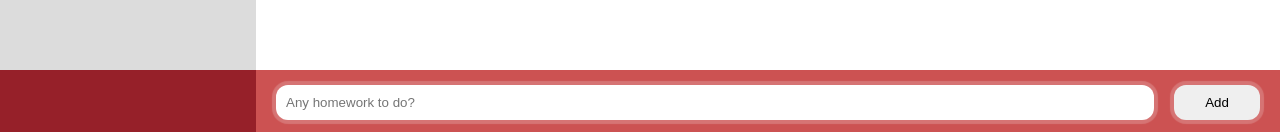
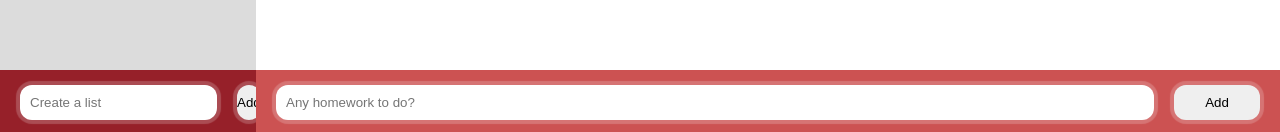
Before and after one commit to TeemuViikeri/tamk-group8-todo-frontend, a React (Create React App) app in the folder todo/: page / in a window 1280 px wide. Shown: the part 665-797 px from the top of the page. Built offline with nearby package versions, Linux system fonts and the light colour scheme; no server answers.

Commit message:
Implement adding lists

```diff
--- a/todo/src/App.js
+++ b/todo/src/App.js
@@ -108,6 +108,7 @@ class App extends Component {
           lists={this.state.lists}
           deleteList={this.deleteList}
           setList={this.setList}
+          addList={this.addList}
         />
         <div className={"main-container"}>
           <MainHeader name={this.getListNameById()} />
--- /dev/null
+++ b/todo/src/components/list/ListInput.js
@@ -0,0 +1,30 @@
+import React, { Component } from "react";
+
+class ListInput extends Component {
+  getListInputStyle = () => {
+    return {
+      flex: "10",
+      padding: "10px",
+      margin: "15px 20px",
+      boxShadow: "0px -0px 1px 4px rgba(255, 255, 255, .2)",
+      border: "none",
+      borderRadius: "12px",
+      color: "black",
+    };
+  };
+
+  render() {
+    return (
+      <input
+        type="text"
+        name="listName"
+        style={this.getListInputStyle()}
+        placeholder="Create a list"
+        value={this.props.listName}
+        onChange={this.props.onChange}
+      />
+    );
+  }
+}
+
+export default ListInput;
--- /dev/null
+++ b/todo/src/components/list/ListInputField.js
@@ -0,0 +1,38 @@
+import React, { Component } from "react";
+import SubmitButton from "../SubmitButton";
+import ListInput from "./ListInput";
+
+class ListInputField extends Component {
+  constructor() {
+    super();
+    this.state = {
+      listName: "",
+    };
+  }
+
+  onSubmit = (e) => {
+    if (this.state.listName === "") {
+      return;
+    }
+
+    e.preventDefault();
+
+    this.props.addList(this.state.listName);
+    this.setState({ title: "" });
+  };
+
+  onChange = (e) => {
+    this.setState({ [e.target.name]: e.target.value });
+  };
+
+  render() {
+    return (
+      <form onSubmit={this.onSubmit} style={{ display: "flex", height: "65px", }}>
+        <ListInput title={this.state.listName} onChange={this.onChange} />
+        <SubmitButton />
+      </form>
+    );
+  }
+}
+
+export default ListInputField;
--- a/todo/src/components/list/SideMenu.js
+++ b/todo/src/components/list/SideMenu.js
@@ -1,5 +1,6 @@
 import React, { Component } from "react";
 import ListItem from "./ListItem";
+import ListInputField from "./ListInputField";
 
 class SideMenu extends Component {
   constructor(props) {
@@ -33,7 +34,6 @@ class SideMenu extends Component {
   getSideMenuFooterStyle = () => {
     return {
       textAlign: "left",
-      padding: "15px 20px",
       backgroundColor: "#962029",
       lineHeight: "35px",
       position: "absolute",
@@ -61,7 +61,11 @@ class SideMenu extends Component {
           })}
         </div>
 
-        <div style={this.getSideMenuFooterStyle()}></div>
+        <div style={this.getSideMenuFooterStyle()}>
+          <ListInputField
+          addList={this.props.addList}
+          />
+        </div>
       </div>
     );
   }
```
